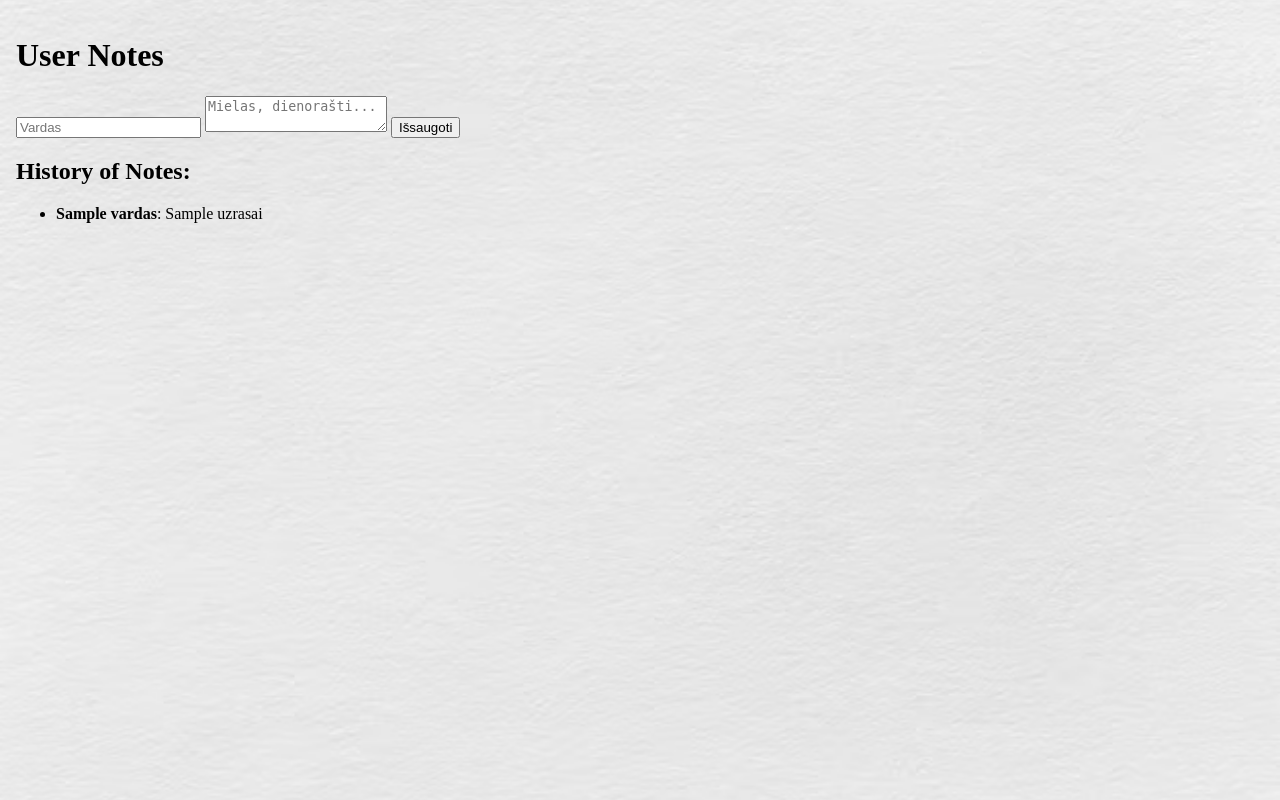
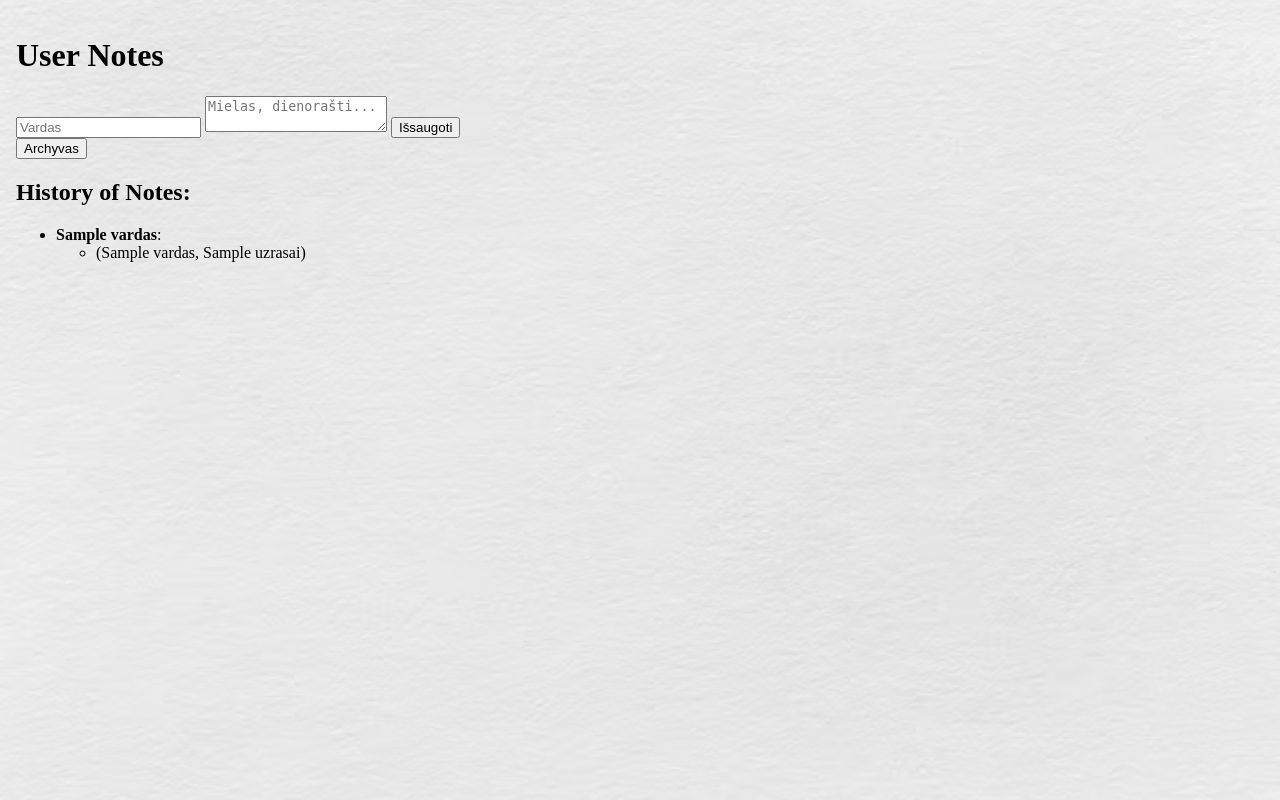
Before and after one commit to ausrineva/UzrasineAusrine, a Flask app: template templates/uzrasine.html in a window 1280 px wide. Run offline with Flask 3, Linux system fonts and the light colour scheme; the template is opened without the code that fills it: most values are stand-ins (such as "Sample title", 1, 10 or a date in 2020).

Commit message:
IUZR_3
Patvarkyta antras route (/archyvas) ir padarytas su POST GET funkcijomis. Padaryta sąsaja tarp psl, kad iš main puslapio galėčiau nukeliauti į archyvą, o iš archyvo grįžti į main

```diff
--- a/main.py
+++ b/main.py
@@ -19,9 +19,13 @@
     return render_template('uzrasine.html', uzrasai=uzrasai_atmintyje)
 
 
-@app.route('/archyvas', methods=['GET'])
+@app.route('/archyvas', methods=['GET', 'POST'])
 def archyvas():
-    # Sort the archive by user name
+    if request.method == 'POST':
+        # Redirects to the main notebook page if the form in archyvas.html is submitted
+        return redirect(url_for('notebook'))
+
+    # Sort the archive by user name for GET requests
     sorted_uzrasai = dict(sorted(uzrasai_atmintyje.items()))
     return render_template('archyvas.html', uzrasai=sorted_uzrasai)
 
--- a/templates/archyvas.html
+++ b/templates/archyvas.html
@@ -13,6 +13,8 @@
       {% endfor %}
     </ul>
     {% endfor %}
-    <a href="{{ url_for('notebook') }}">Grįžti į užrašinę</a>
+    <form action="/" method="get">
+      <button type="submit">Grįžti į užrašinę</button>
+    </form>
   </body>
 </html>
--- a/templates/uzrasine.html
+++ b/templates/uzrasine.html
@@ -29,23 +29,31 @@
       <div class="page">
         <h1>User Notes</h1>
         <form action="/" method="post">
-          <input type="text" name="vardas" placeholder="Vardas" />
+          <input type="text" name="vardas" placeholder="Vardas" required />
           <textarea
             name="uzrasas"
             placeholder="Mielas, dienorašti..."
             required
           ></textarea>
-          <button type="submit" required>Išsaugoti</button>
+          <button type="submit">Išsaugoti</button>
+        </form>
+        <form action="/archyvas" method="get">
+          <button type="submit">Archyvas</button>
         </form>
         <h2>History of Notes:</h2>
         <ul>
-          {% for vardas, uzrasas in uzrasai %}
-          <li><strong>{{ vardas }}</strong>: {{ uzrasas }}</li>
+          {% for vardas, uzrasai in uzrasai.items() %}
+          <li><strong>{{ vardas }}</strong>:</li>
+          <ul>
+            {% for uzrasas in uzrasai %}
+            <li>{{ uzrasas }}</li>
+            {% endfor %}
+          </ul>
           {% endfor %}
         </ul>
       </div>
       <div class="page">
-        <!-- This is where additional text or content can go -->
+        <!-- Additional text or content can go here -->
       </div>
     </div>
   </body>
```
